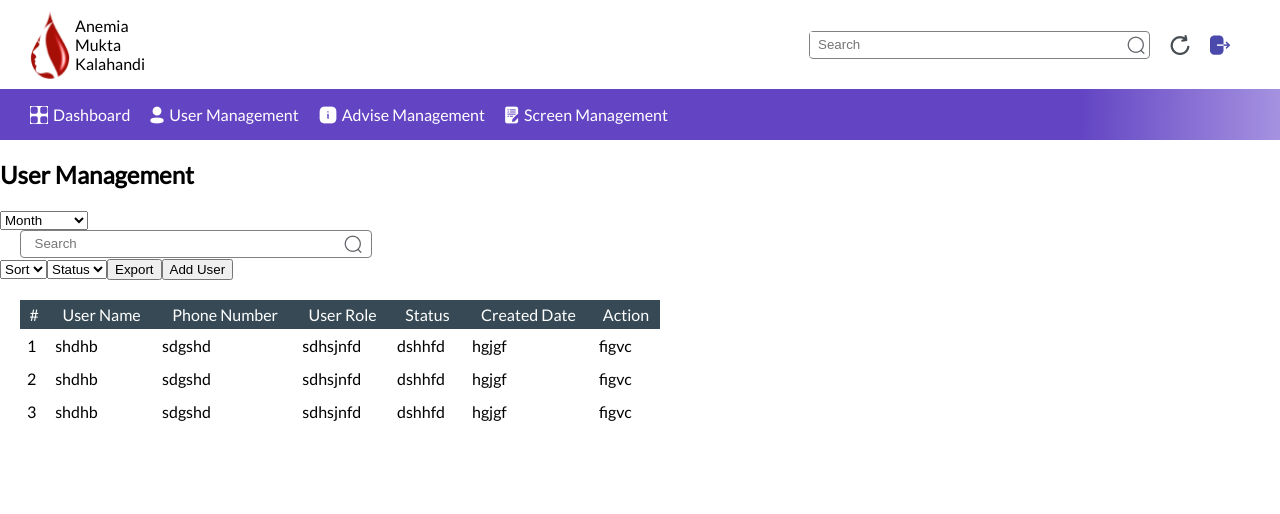
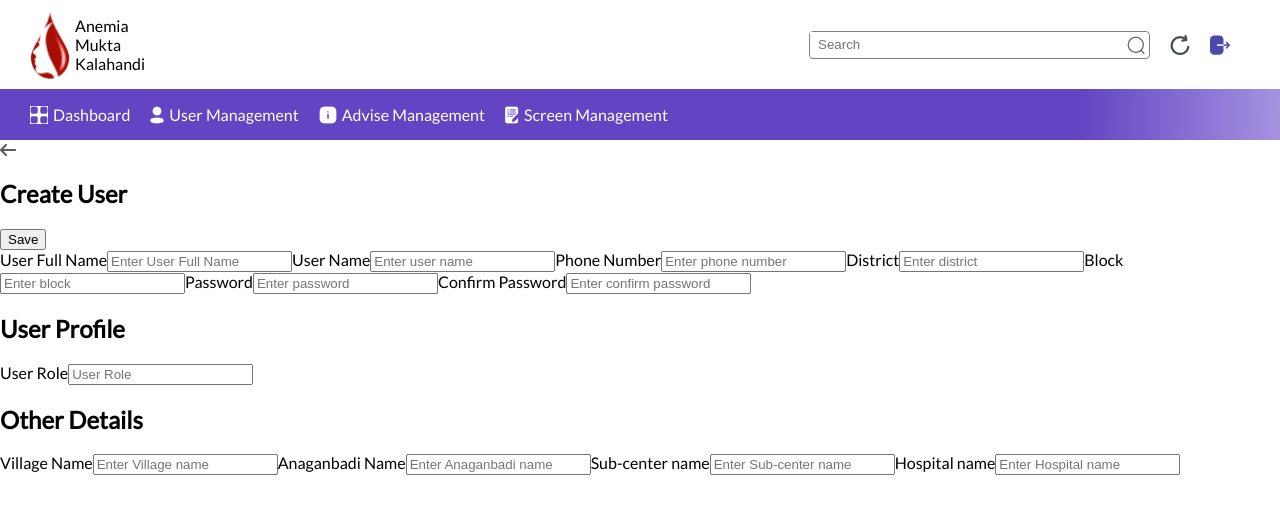
Before and after one commit to alphicstechproject/projectmedical, a React (Create React App) app: page / in a window 1280 px wide. Shown: the top 514 px of the page. Built offline with nearby package versions, Linux system fonts and the light colour scheme.

Commit message:
Added Create User Page

```diff
--- a/src/App.js
+++ b/src/App.js
@@ -3,11 +3,12 @@ import ResetPassword from "./complonents/ResetPassword";
 import Header from "./complonents/Header";
 import DashBoard from "./complonents/DashBoard";
 import UserManagement from "./complonents/UserManagement";
+import CreateUser from "./complonents/CreateUser";
 
 function App() {
   return (<>
   <Header />
-    <UserManagement />
+    <CreateUser />
   </>)
 
 
--- a/src/complonents/CreateUser.js
+++ b/src/complonents/CreateUser.js
@@ -0,0 +1,52 @@
+import { useState } from "react"
+import primaryFill from "../images/Primary fill.png"
+export default function CreateUser() {
+    const [userFullName, setUserFullName] = useState("")
+    const [userName, setUserName] = useState("")
+    const [phoneNum, setPhoneNum] = useState("")
+    const [district, setDistrict] = useState("")
+    const [block, setBlock] = useState("")
+    const [password, setPassword] = useState("")
+    const [confirmPassword, setConfirmPassword] = useState("")
+    const [userRole, setUserRole] = useState("")
+    const [villageName, setVillageName] = useState("")
+    const [anan, setAnan] = useState("")
+    const [subcentre, setSubcentre] = useState("")
+    const [hospitalName, setHospitalName] = useState("")
+    return (
+        <section>
+            <div>
+                <img src={primaryFill} />
+                <h1>Create User</h1>
+                <button>Save</button>
+            </div>
+            <form>
+                <label>User Full Name<input value={userFullName} onChange={(e) => setUserFullName(e.target.value)} type="text" placeholder="Enter User Full Name" required /></label>
+
+                <label>User Name<input value={userName} onChange={(e) => setUserName(e.target.value)} type="text" placeholder="Enter user name"/></label>
+
+                <label>Phone Number<input value={phoneNum} onChange={(e) => setPhoneNum(e.target.value)} type="text" placeholder="Enter phone number" required /></label>
+
+                <label>District<input value={district} onChange={(e) => setDistrict(e.target.value)} type="text" placeholder="Enter district" required /></label>
+
+                <label>Block<input value={block} onChange={(e) => setBlock(e.target.value)} type="text" placeholder="Enter block" required /></label>
+
+                <label>Password<input value={password} onChange={(e) => setPassword(e.target.value)} type="password" placeholder="Enter password" required /></label>
+
+                <label>Confirm Password<input input value={confirmPassword} onChange={(e) => setConfirmPassword(e.target.value)} type="password" placeholder="Enter confirm password" required /></label>
+                <h1>User Profile</h1>
+
+                <label>User Role<input value={userRole} onChange={(e) => setUserRole(e.target.value)} type="text" placeholder="User Role" required /></label>
+
+                <h1>Other Details</h1>
+                <label>Village Name<input value={villageName} onChange={(e) => setVillageName(e.target.value)} type="text" placeholder="Enter Village name"/></label>
+
+                <label>Anaganbadi Name<input value={anan} onChange={(e) => setAnan(e.target.value)} type="text" placeholder="Enter Anaganbadi name"/></label>
+
+                <label>Sub-center name<input value={subcentre} onChange={(e) => setSubcentre(e.target.value)} type="text" placeholder="Enter Sub-center name"/></label>
+
+                <label>Hospital name<input value={hospitalName} onChange={(e) => setHospitalName(e.target.value)} type="text" placeholder="Enter Hospital name"/></label>
+            </form>
+        </section>
+    )
+}
```
Also changed, not shown: src/complonents/AdviseManagement.js (added), src/images/Primary fill.png (added).
